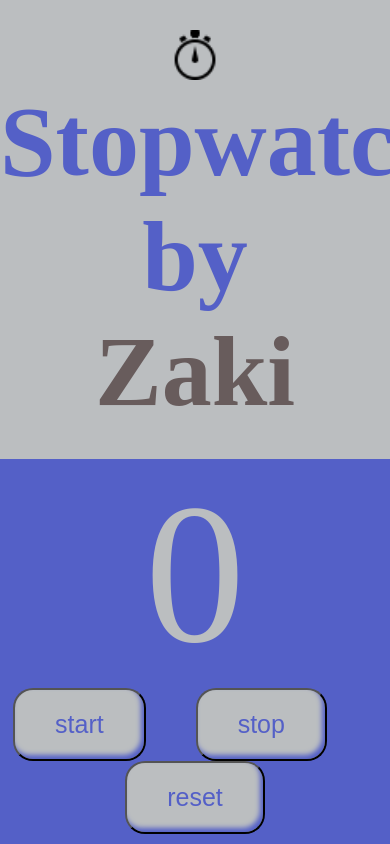
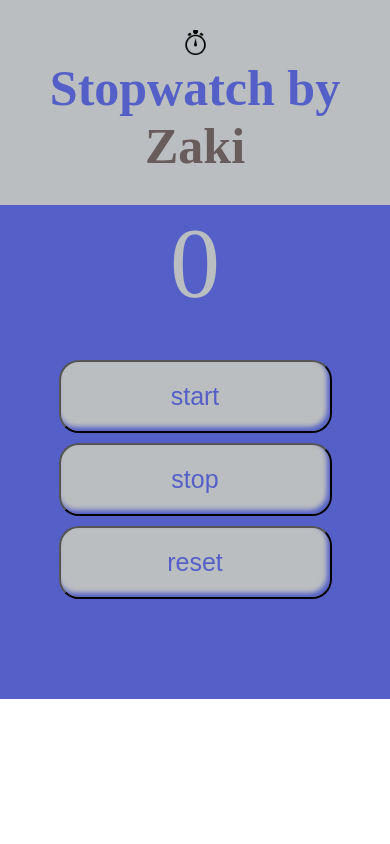
Before and after one commit to ByZaki/Stopwatch, a plain HTML site: page index.html in a window 390 px wide. Drawn offline with Linux system fonts and the light colour scheme.

Commit message:
stopwatch finish

```diff
--- a/index.html
+++ b/index.html
@@ -7,6 +7,7 @@
     <title>Секундомер</title>
     <link rel="icon" href="/imgs/stopwatch.png" />
     <link rel="stylesheet" href="/styles/main.css" />
+    <link rel="stylesheet" href="/styles/media.css" />
   </head>
   <body>
     <main>
--- a/styles/main.css
+++ b/styles/main.css
@@ -2,12 +2,13 @@
   box-sizing: border-box;
   margin: 0;
   padding: 0;
-  overflow: hidden;
+  /* overflow: hidden; */
 }
 
 main {
   width: 100vw;
   height: 100vh;
+  max-width: 100%;
 }
 
 .my_project__title {
@@ -19,6 +20,7 @@ main {
 
 .title_img {
   width: 50px;
+  max-width: 100%;
 }
 
 .title {
--- /dev/null
+++ b/styles/media.css
@@ -0,0 +1,37 @@
+@media (max-width: 650px) {
+  .title {
+    font-size: 50px;
+  }
+
+  .title_img {
+    width: 25px;
+  }
+
+  .counter {
+    font-size: 100px;
+    margin-bottom: 30px;
+  }
+
+  .stopwatch {
+    height: 100%;
+    padding-bottom: 100px;
+  }
+
+  button {
+    margin-right: 25px;
+  }
+}
+
+@media (max-width: 454px) {
+  .stopwatch {
+    display: flex;
+    flex-direction: column;
+    gap: 10px;
+    align-items: center;
+  }
+
+  button {
+    margin: 0;
+    width: 70%;
+  }
+}
```
